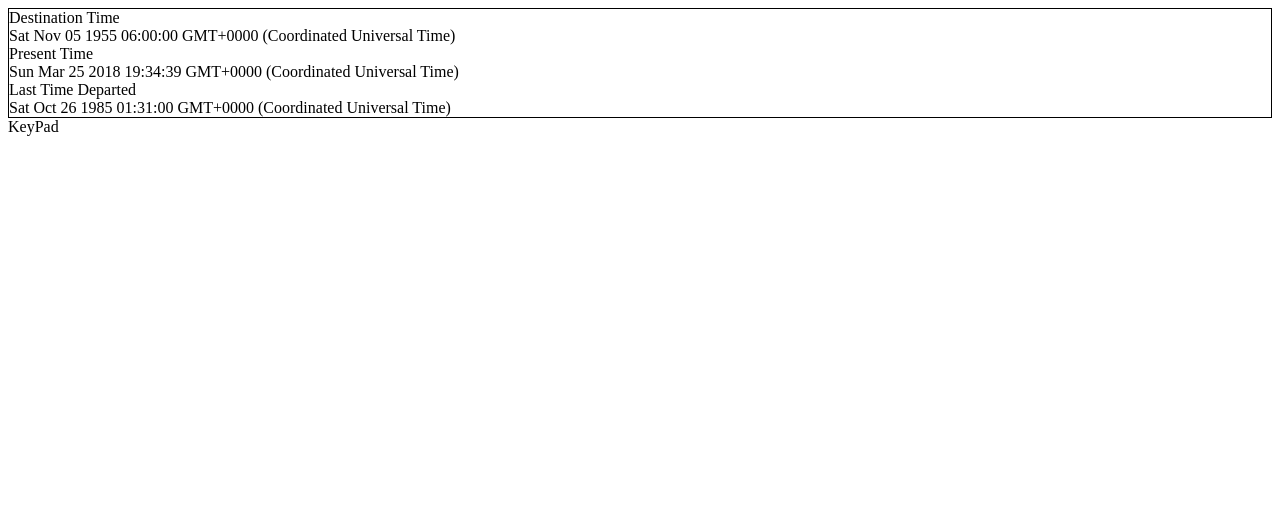
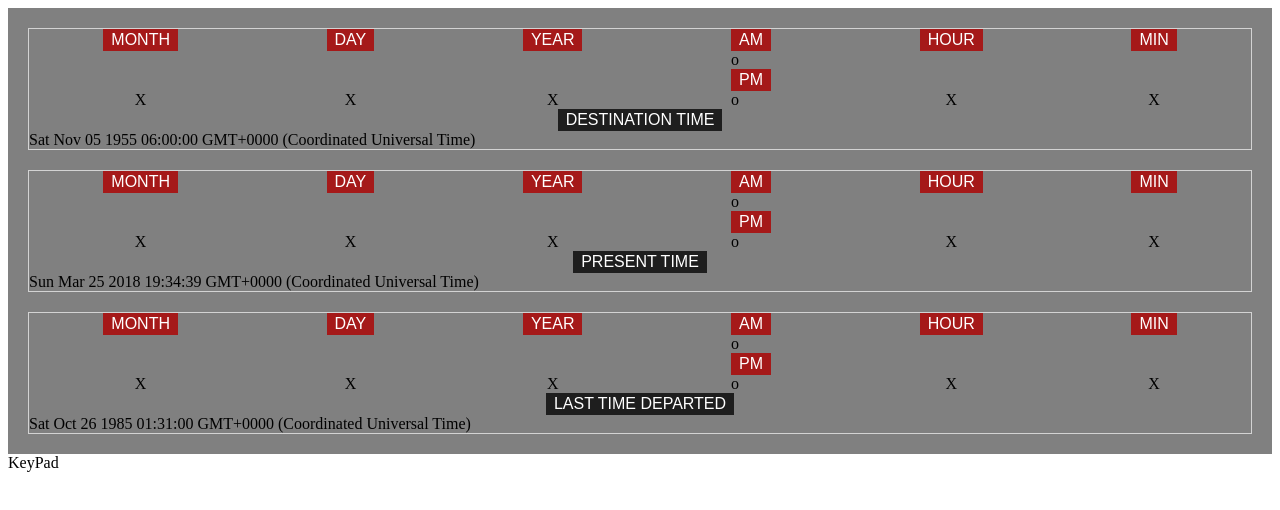
Before and after one commit to rglara/time-circuits, a React app: page / in a window 1280 px wide. Built offline with nearby package versions, Linux system fonts and the light colour scheme.

Commit message:
ReadOut structure and styling

```diff
--- a/src/components/read-out/read-out.js
+++ b/src/components/read-out/read-out.js
@@ -10,18 +10,24 @@ class ReadOut extends React.Component {
 
         return (
             <div className="read-out">
+                <div className="module">
                     <TimeRow
                         label="Destination Time"
                         time={destTime}
                     />
+                </div>
+                <div className="module">
                     <TimeRow
                         label="Present Time"
                         time={presentTime}
                     />
+                </div>
+                <div className="module">
                     <TimeRow
                         label="Last Time Departed"
                         time={lastTime}
                     />
+                </div>
             </div>
         );
     }
--- a/src/components/read-out/read-out.scss
+++ b/src/components/read-out/read-out.scss
@@ -1,3 +1,14 @@
 .read-out {
-    border: 1px solid black;
+    background-color: gray;
+    display: flex;
+    flex-direction: column;
+    justify-content: space-around;
+
+    .module {
+        padding: 20px 20px 0px 20px;
+
+        &:last-child {
+            padding-bottom: 20px;
+        }
+    }
 }
--- a/src/components/time-row/time-row.js
+++ b/src/components/time-row/time-row.js
@@ -1,11 +1,47 @@
 import React from 'react';
+
+import './time-row.scss';
 
 class TimeRow extends React.Component {
     render() {
         return (
-            <div>
-                <div>{this.props.label}</div>
-                <div>{this.props.time.toString()}</div>
+            <div className="time-row">
+                <div className="reading-row">
+                    <div className="item-column">
+                        <div className="label">Month</div>
+                        <div className="digital">X</div>
+                    </div>
+                    <div className="item-column">
+                        <div className="label">Day</div>
+                        <div className="digital">X</div>
+                    </div>
+                    <div className="item-column">
+                        <div className="label">Year</div>
+                        <div className="digital">X</div>
+                    </div>
+                    <div className="item-column">
+                        <div className="dots">
+                            <div className="label">AM</div>
+                            <div>o</div>
+                            <div className="label">PM</div>
+                            <div>o</div>
+                        </div>
+                    </div>
+                    <div className="item-column">
+                        <div className="label">Hour</div>
+                        <div className="digital">X</div>
+                    </div>
+                    <div className="item-column">
+                        <div className="label">Min</div>
+                        <div className="digital">X</div>
+                    </div>
+                </div>
+                <div className="description-row">
+                    <div className="item">{this.props.label}</div>
+                </div>
+                <div>
+                    <div>{this.props.time.toString()}</div>
+                </div>
             </div>
         );
     }
--- /dev/null
+++ b/src/components/time-row/time-row.scss
@@ -0,0 +1,35 @@
+@mixin label-maker($color) {
+    background-color: $color;
+    color: white;
+    padding: 2px 8px;
+    text-transform: uppercase;
+    font-family: sans-serif;
+}
+
+.time-row {
+    background-color: gray;
+    border: 1px solid lightgray;
+
+    .reading-row, .description-row {
+        display: flex;
+        flex-direction: row;
+        justify-content: space-around;
+        align-content: center;
+
+        .item {
+            @include label-maker(rgb(30, 30, 30));
+        }
+
+        .item-column {
+            flex-grow: 1;
+            display: flex;
+            flex-direction: column;
+            justify-content: space-between;
+            align-items: center;
+
+            .label {
+                @include label-maker(rgb(165, 25, 25));
+            }
+        }
+    }
+}
```
Lines whose indentation alone changed are shown as unchanged.
